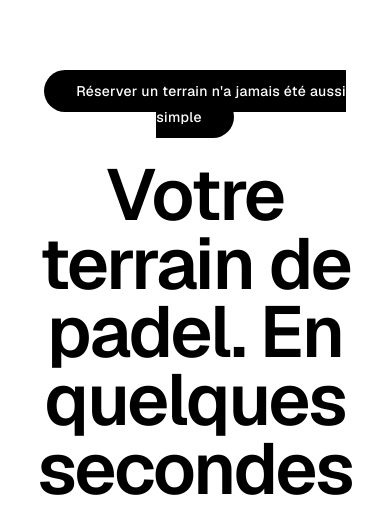
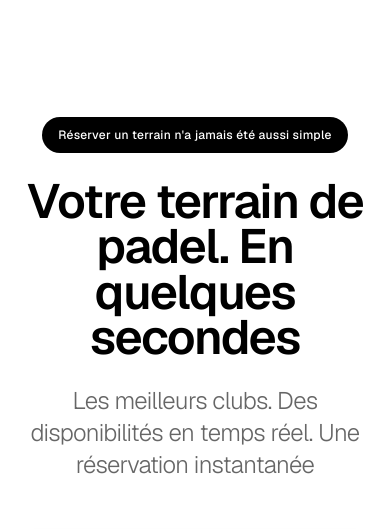
Before and after one commit to mathisenault-pixel/padup, a Next.js app: page /player/accueil in a window 390 px wide. Shown: the part 130-659 px from the top of the page. Built offline with nearby package versions, Linux system fonts and the light colour scheme; no server answers; the database is empty.

Commit message:
update: relance du projet

```diff
--- a/app/player/(authenticated)/accueil/page.tsx
+++ b/app/player/(authenticated)/accueil/page.tsx
@@ -146,16 +146,16 @@ export default function AccueilPage() {
   return (
     <div className="min-h-screen bg-white">
       {/* Hero - ULTRA PREMIUM - Full Screen */}
-      <section className="px-6 pt-24 sm:pt-28 pb-8 md:pb-12 min-h-[calc(100vh-56px)] md:min-h-[calc(100vh-80px)] flex items-center justify-center">
+      <section className="px-4 pt-20 sm:pt-24 pb-8 md:pb-12 min-h-[calc(100vh-56px)] md:min-h-[calc(100vh-80px)] flex items-center justify-center">
         <div className="container mx-auto max-w-6xl">
           <div className="text-center">
-            <div className="inline-block mb-8 relative z-0">
-              <span className="px-8 py-3 bg-black text-white text-sm font-medium rounded-full tracking-wide">
+            <div className="inline-block mb-8">
+              <span className="px-4 py-2.5 sm:px-8 sm:py-3 bg-black text-white text-xs sm:text-sm font-medium rounded-full tracking-wide whitespace-nowrap">
                 Réserver un terrain n'a jamais été aussi simple
               </span>
             </div>
 
-            <h1 className="text-7xl md:text-8xl font-black text-black mb-8 leading-[0.95] tracking-tight">
+            <h1 className="text-5xl sm:text-7xl md:text-8xl font-black text-black mb-6 sm:mb-8 leading-[0.95] tracking-tight px-2">
               Votre terrain de padel. En quelques secondes
             </h1>
 
```
